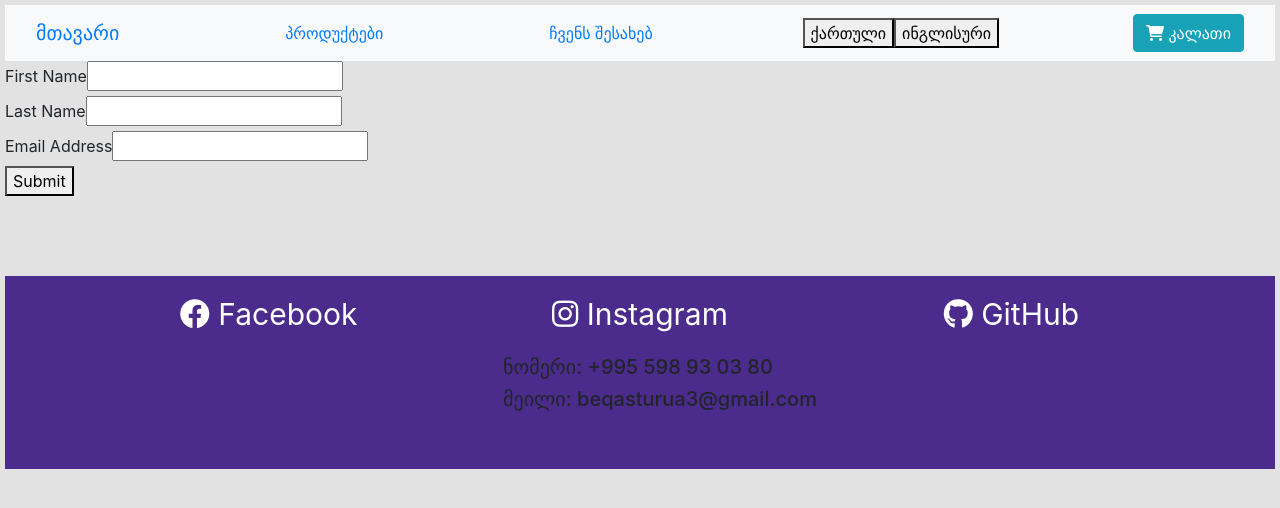
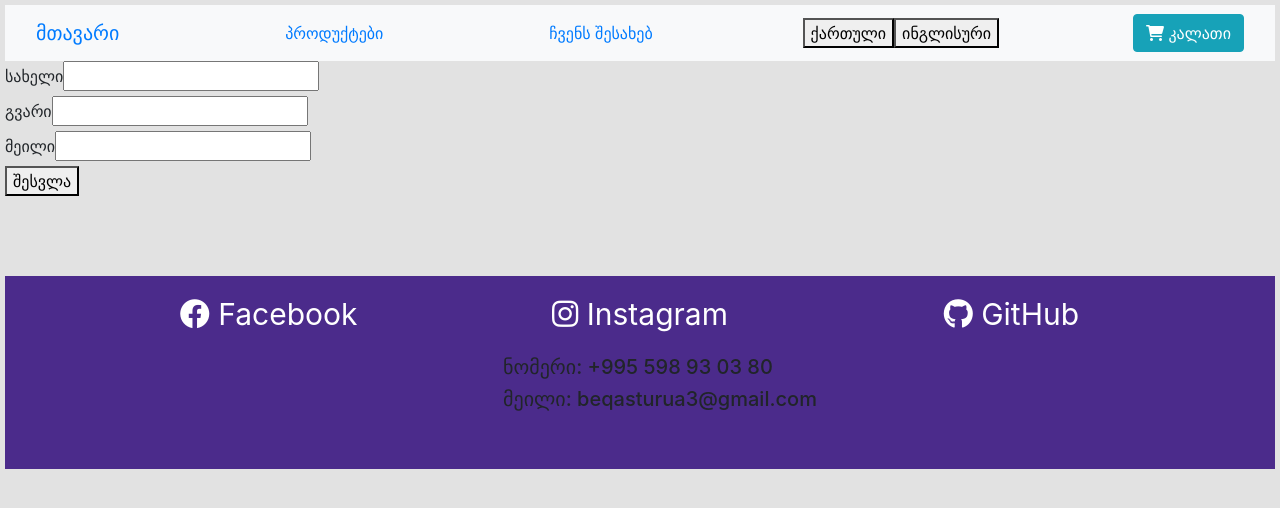
Before and after one commit to bekasturua/Shoping-site-React-GeoLab, a React (Create React App) app: page /signup in a window 1280 px wide. Shown: the top 508 px of the page. Built offline with nearby package versions, Linux system fonts and the light colour scheme.

Commit message:
added translated words

```diff
--- a/src/i18n/en.json
+++ b/src/i18n/en.json
@@ -9,5 +9,8 @@
   "mail": "Mail",
   "number": "Number",
   "addToCart": "+ Add To Cart",
-  "loading": "Loading..."
+  "loading": "Loading...",
+  "firstName": "First Name",
+  "lastName": "Last Name",
+  "submit": "Submit"
 }
--- a/src/i18n/ka.json
+++ b/src/i18n/ka.json
@@ -9,5 +9,10 @@
   "mail": "მეილი",
   "number": "ნომერი",
   "addToCart": "+ კალათში დამატება",
-  "loading": "იტვირთება..."
+  "loading": "იტვირთება...",
+  "firstName": "სახელი",
+  "lastName": "გვარი",
+  "submit": "შესვლა"
+
+
 }
--- a/src/pages/Signup.js
+++ b/src/pages/Signup.js
@@ -2,6 +2,8 @@ import React from "react";
 import { useFormik } from "formik";
 import Page from "./pages";
 import apiRequest from "../apiRequest";
+import { useTranslation } from "react-i18next";
+import { t } from "i18next";
 
 const validate = (values, props) => {
   const errors = {};
@@ -27,6 +29,8 @@ const validate = (values, props) => {
 };
 
 const Signup = () => {
+  const { t, i18n } = useTranslation();
+
   const formik = useFormik({
     initialValues: {
       firstName: "",
@@ -43,7 +47,7 @@ const Signup = () => {
     <Page>
       <form onSubmit={formik.handleSubmit}>
         <div>
-          <label htmlFor="firstName">First Name</label>
+          <label htmlFor="firstName">{t("firstName")}</label>
           <input
             id="firstName"
             name="firstName"
@@ -56,7 +60,7 @@ const Signup = () => {
           )}
         </div>
         <div>
-          <label htmlFor="lastName">Last Name</label>
+          <label htmlFor="lastName">{t("lastName")}</label>
           <input
             id="lastName"
             name="lastName"
@@ -69,7 +73,7 @@ const Signup = () => {
           )}
         </div>
         <div>
-          <label htmlFor="email">Email Address</label>
+          <label htmlFor="email">{t("mail")}</label>
           <input
             id="email"
             name="email"
@@ -81,7 +85,7 @@ const Signup = () => {
             <div style={{ color: "red" }}>{formik.errors.email}</div>
           )}
         </div>
-        <button type="submit">Submit</button>
+        <button type="submit">{t("submit")}</button>
       </form>
     </Page>
   );
```
